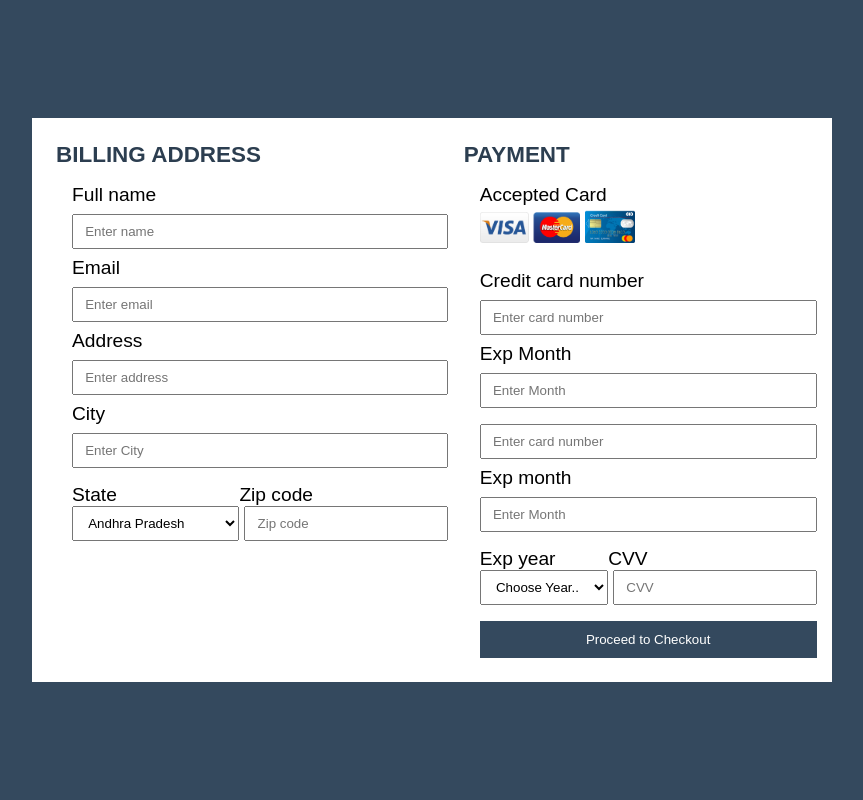
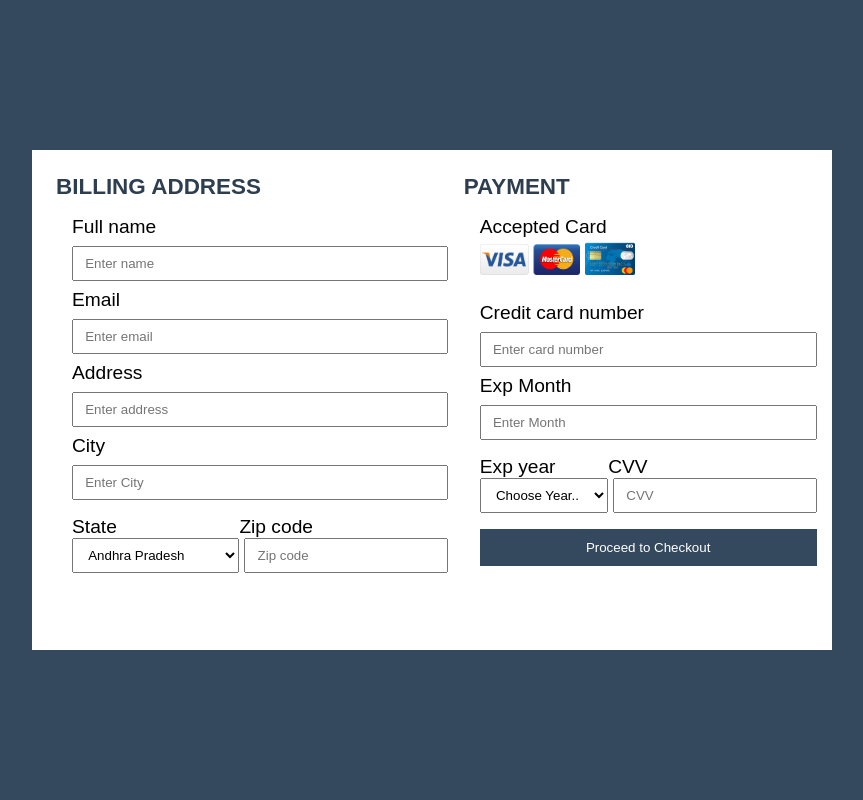
Before and after one commit to Crackhead123/MYPROJECT, a PHP site: page /payment.php in a window 1280 px wide. Shown: the whole page, without its empty margins (208-1071 px from the left). Run offline with PHP 8.4, Linux system fonts and the light colour scheme; a user stored in the database is signed in.

Commit message:
mirror modification

```diff
--- a/index.php
+++ b/index.php
@@ -71,7 +71,7 @@ if(isset($_POST['login']))
                 <label for="password">Password</label>
             </div>
             <button type="submit" value="login" class="btn btn-primary" name="login">Login</button>
-            <button type="submit" value="register" class="btn btn-primary" name="register">Register</button>
+            <a href="registor.php" class="btn btn-primary">Register</button></a>
         </form>
     </div>
 </body>
--- a/payment.php
+++ b/payment.php
@@ -123,12 +123,6 @@ if(isset($_POST['submit']))
 
 				Exp Month
                  <input type="text" name="exp" placeholder="Enter Month" oninput="validateExpMonth(this)">
-
-
-			<input type="text" name="card_number" placeholder="Enter card number" required>
-
-				Exp month
-				<input type="text" name="exp" placeholder="Enter Month" required>
 				<div id="zip">
 					<label>
 						Exp year
--- a/registor.php
+++ b/registor.php
@@ -19,7 +19,7 @@ $sql= "INSERT INTO login (username,password) VALUES('$user','$pass')";
 if(mysqli_query($conn,$sql))
 {
 
-        echo "<script type='text/javascript'>alert('User Registered');window.location.href='bootlogin.php';</script>";
+        echo "<script type='text/javascript'>alert('User Registered');window.location.href='index.php';</script>";
 
 }
 
```
